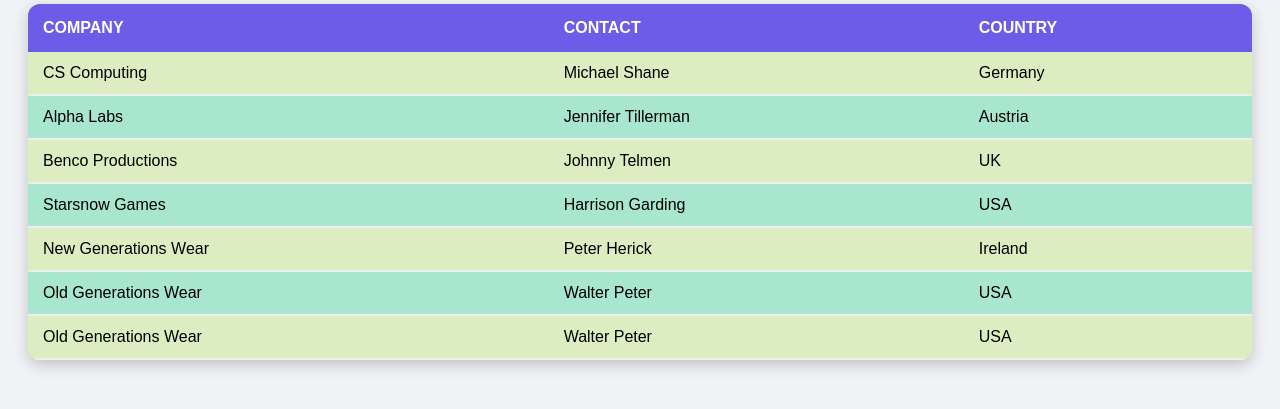
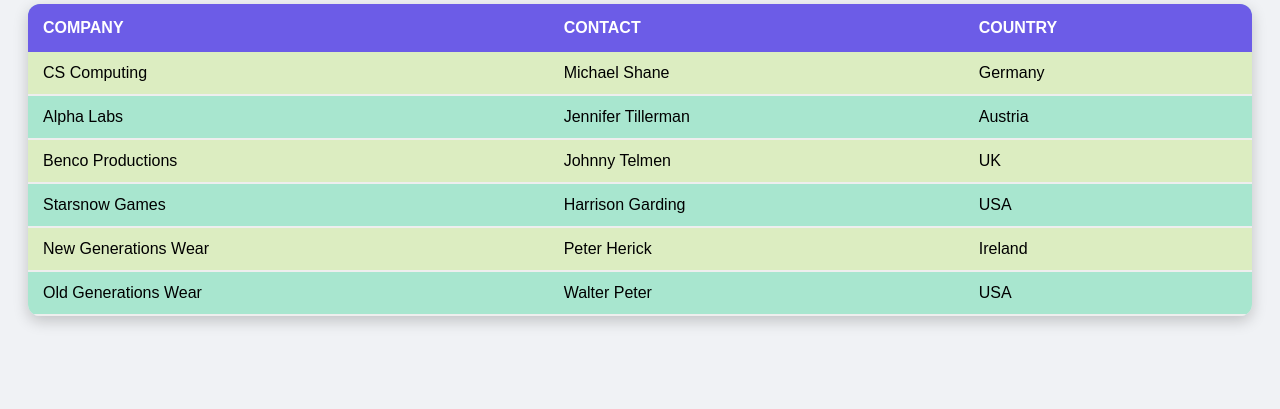
Before and after one commit to ahtiong80/Data, a plain HTML site: page index.html in a window 1280 px wide. Shown: the part 107-516 px from the top of the page. Drawn offline with Linux system fonts and the light colour scheme.

Commit message:
Update index.html

```diff
--- a/index.html
+++ b/index.html
@@ -89,11 +89,6 @@
 	    <td>Walter Peter</td>
 	    <td>USA</td>
 	  </tr>
-	  <tr>
-	    <td>Old Generations Wear</td>
-	    <td>Walter Peter</td>
-	    <td>USA</td>
-	  </tr>
 	</table>
     </section>
 
```
